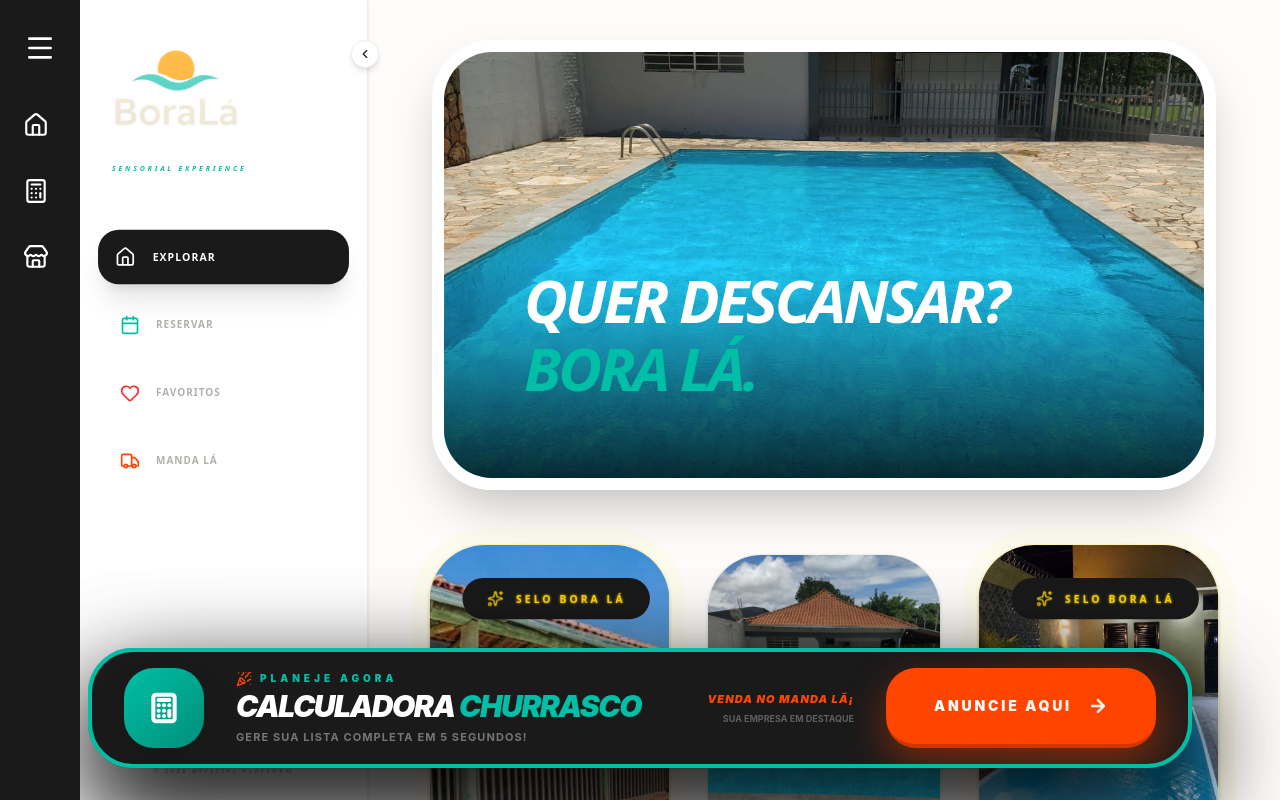
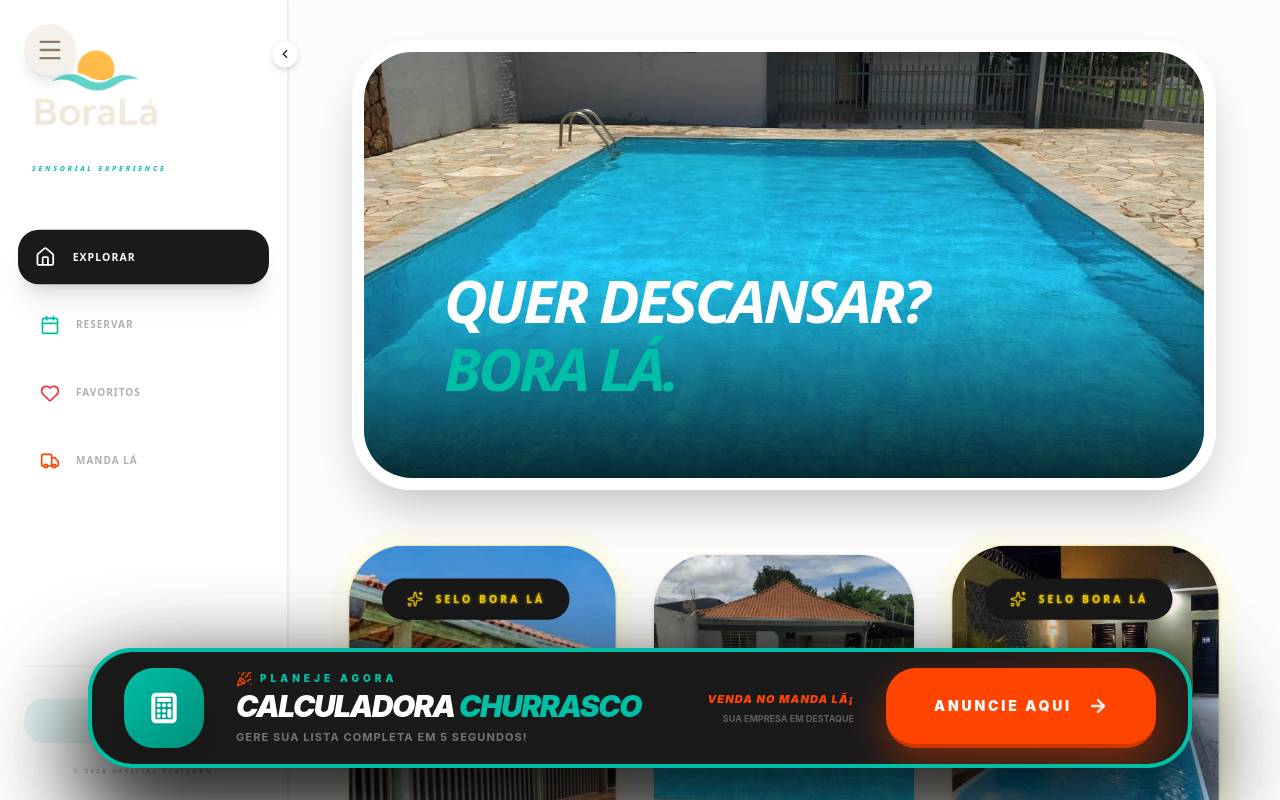
Before and after one commit to comoquefazmarketing-bot/Bora-l-, a React (Vite) app: page / in a window 1280 px wide. Shown: the top 800 px of the page. Built offline with nearby package versions, Linux system fonts and the light colour scheme.

Commit message:
UI: Sidebar Sensorial Areia e Unificação de Menu

```diff
--- a/src/App.jsx
+++ b/src/App.jsx
@@ -3,7 +3,6 @@
 import Home from "./domains/commercial/Home";
 import Dashboard from "./domains/backoffice/Dashboard";
 import Admin from "./domains/backoffice/Admin";
-import ChatWithLia from "./domains/support/ChatWithLia";
 import SpaceDetails from "./pages/SpaceDetails";
 import RegisterSupplier from "./pages/RegisterSupplier";
 import Sidebar from "./components/Sidebar";
@@ -12,14 +11,13 @@
 export default function App() {
   return (
     <Router>
-      <div className="flex min-h-screen bg-white">
+      <div className="min-h-screen bg-[#FAF9F6]"> {/* Fundo Off-White Suave */}
         <Sidebar />
-        <main className="flex-1 ml-20">
+        <main>
           <Routes>
             <Route path="/" element={<Home />} />
             <Route path="/dashboard" element={<Dashboard />} />
             <Route path="/admin" element={<Admin />} />
-            <Route path="/chat" element={<ChatWithLia />} />
             <Route path="/space/:id" element={<SpaceDetails />} />
             <Route path="/register-supplier" element={<RegisterSupplier />} />
             <Route path="*" element={<Navigate to="/" replace />} />
--- a/src/components/Sidebar.jsx
+++ b/src/components/Sidebar.jsx
@@ -1,40 +1,67 @@
 import React, { useState } from 'react';
-import { Calculator, Store, Menu, X, Home } from 'lucide-react';
+import { Calculator, Store, Menu, X, Home, Search, Heart, megaphone } from 'lucide-react';
 
 export default function Sidebar() {
   const [isOpen, setIsOpen] = useState(false);
 
   const menuItems = [
-    { icon: <Home size={26} />, label: 'Início', action: () => window.location.href='/' },
-    { icon: <Calculator size={26} />, label: 'Calculadora Tum Dum', action: () => {
+    { icon: <Home size={24} />, label: 'Início', action: () => window.location.href='/' },
+    { icon: <Search size={24} />, label: 'Explorar', action: () => window.location.href='/explore' },
+    { icon: <Search size={24} />, label: 'Reservar', action: () => window.location.href='/booking' },
+    { icon: <Heart size={24} />, label: 'Favoritos', action: () => window.location.href='/favorites' },
+    { icon: <Calculator size={24} />, label: 'Calculadora Churrasco', action: () => {
         window.dispatchEvent(new CustomEvent('openCalc'));
         setIsOpen(false);
     }},
-    { icon: <Store size={26} />, label: 'Seja Parceiro', action: () => window.location.href='/register-supplier' },
+    { icon: <Store size={24} />, label: 'Seja um Fornecedor', action: () => window.location.href='/register-supplier' },
   ];
 
   return (
-    <div className={`fixed left-0 top-0 h-full bg-[#1A1A1A] text-white transition-all duration-300 z-[200] ${isOpen ? 'w-64' : 'w-20'}`}>
-      <div className="flex flex-col h-full py-8">
-        <button onClick={() => setIsOpen(!isOpen)} className="mb-12 hover:text-[#00BFA6] transition-colors self-center">
-          {isOpen ? <X size={32} /> : <Menu size={32} />}
+    <>
+      {/* Botão de Gatilho quando oculta */}
+      {!isOpen && (
+        <button
+          onClick={() => setIsOpen(true)}
+          className="fixed left-6 top-6 z-[300] p-3 bg-[#F4F1EA] text-[#8D7B68] rounded-full shadow-lg hover:scale-110 transition-all"
+        >
+          <Menu size={28} />
         </button>
+      )}
 
-        <nav className="flex-1 space-y-10 w-full px-4">
-          {menuItems.map((item, idx) => (
-            <button key={idx} onClick={item.action} className="flex items-center gap-4 group w-full text-left">
-              <div className="group-hover:text-[#00BFA6] transition-colors min-w-[40px] flex justify-center">
-                {item.icon}
-              </div>
-              {isOpen && (
-                <span className="font-black uppercase text-[10px] tracking-widest animate-in fade-in duration-300">
-                  {item.label}
-                </span>
-              )}
-            </button>
-          ))}
-        </nav>
+      {/* Sidebar Areia */}
+      <div className={`fixed left-0 top-0 h-full bg-[#F4F1EA] text-[#8D7B68] transition-all duration-500 z-[350] shadow-2xl ${isOpen ? 'w-72' : 'w-0'} overflow-hidden`}>
+        <div className="flex flex-col h-full py-10 px-8 w-72">
+          <button onClick={() => setIsOpen(false)} className="self-end mb-8 hover:rotate-90 transition-transform">
+            <X size={32} />
+          </button>
+
+          <div className="mb-12">
+            <h1 className="text-3xl font-black tracking-tighter text-[#8D7B68]">BORA LÁ</h1>
+            <p className="text-[10px] uppercase tracking-[0.3em] font-medium opacity-70">Momentos que ficam</p>
+          </div>
+
+          <nav className="flex-1 space-y-8">
+            {menuItems.map((item, idx) => (
+              <button key={idx} onClick={item.action} className="flex items-center gap-5 group w-full text-left">
+                <div className="group-hover:text-[#00BFA6] transition-colors">{item.icon}</div>
+                <span className="font-bold uppercase text-xs tracking-widest group-hover:translate-x-2 transition-transform">{item.label}</span>
+              </button>
+            ))}
+          </nav>
+
+          {/* Botão em Destaque: Anuncie Sua Área */}
+          <button className="mt-10 p-5 bg-[#8D7B68] text-[#F4F1EA] rounded-2xl font-black uppercase text-[10px] tracking-widest hover:bg-[#00BFA6] transition-all shadow-md">
+            Anuncie sua Área
+          </button>
+
+          <div className="mt-12 pt-6 border-t border-[#8D7B68]/10 text-[9px] uppercase tracking-widest opacity-50">
+            Felipe Makarios | Creator
+          </div>
+        </div>
       </div>
-    </div>
+
+      {/* Overlay para fechar ao clicar fora */}
+      {isOpen && <div onClick={() => setIsOpen(false)} className="fixed inset-0 bg-black/20 backdrop-blur-sm z-[340]" />}
+    </>
   );
 }
```
